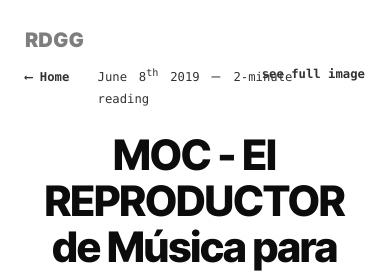
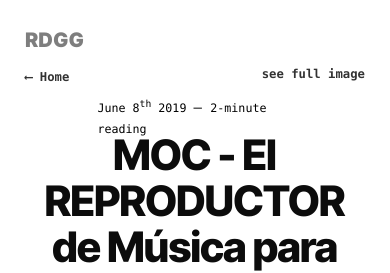
Before and after one commit to RonaldoDavid/gligan-info, a Jekyll site: the page built from _posts/2019-06-08-moc-mocp-linux-instalacion-y-temas.md, in a window 390 px wide. Shown: the top 273 px of the page. Built offline with Jekyll 4.4.1, drawn with Linux system fonts in a browser that asks for light colours; some of the changed text lies outside the part shown.

Commit message:
Mejorando el Diseño

```diff
--- a/_layouts/post.html
+++ b/_layouts/post.html
@@ -122,6 +122,29 @@
 
 		<div class="center" style="display:flex;justify-content:center">
 			<h1 class="title">{{ page.title }}</h1>
+			<div class="time code" style="position: absolute;left: 50%;transform:translate(-50%, 0);">
+			<!-- {{ page.date | date: '%B %-d, %Y' }}<br> -->
+			<small>
+				{{ page.date | date: "%B " }}
+        {% assign day = page.date | date: "%-d"  %}
+        {% case day %}
+          {% when '1' or '21' or '31' %}{{ day }}<sup>st</sup>
+          {% when '2' or '22' %}{{ day }}<sup>nd</sup>
+          {% when '3' or '23' %}{{ day }}<sup>rd</sup>
+          {% else %}{{ day }}<sup>th</sup>
+        {% endcase %}
+        {{ page.date | date: " %Y" }}
+			</small>
+			<span class="sep-time-mins">—</span>
+			<small>
+				{% assign words = content | number_of_words %}
+				{% if words < 360 %}
+				  1-minute
+				{% else %}
+				  {{ words | divided_by:200 }}-minute
+				{% endif %} reading
+			</small>
+		</div>
 		</div>
 
 		<!--<img src="{{ page.pic }}" alt="{{ page.title }}">-->
--- a/_sass/main.scss
+++ b/_sass/main.scss
@@ -201,7 +201,14 @@
   margin-top: 20px;
 }
 
+.time.code {
+  display: none;
+}
+
 @media screen and (max-width: 680px) {
+   time.code { display: none; }
+  .time.code { display: block; }
+
   .articles {
     & > div { min-height: 100px }
     .title {
@@ -237,8 +244,8 @@
 
 }
 
-LazyLoad {
-  animation: fadeIn .2s;
+img, .cover, .article-cover {
+  animation: fadeIn 1s;
 }
 
 @keyframes fadeIn {
@@ -294,3 +301,7 @@
     font-size: 12px;
   }
 }
+
+pre {
+  overflow: auto;
+}
```
